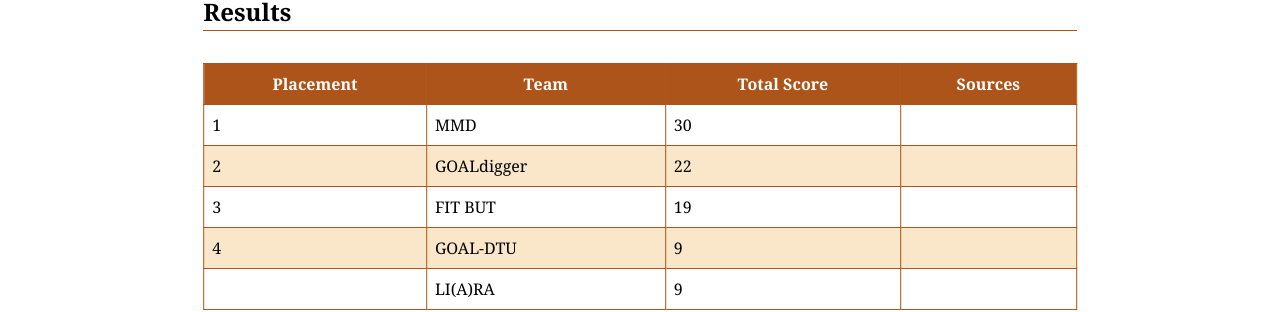
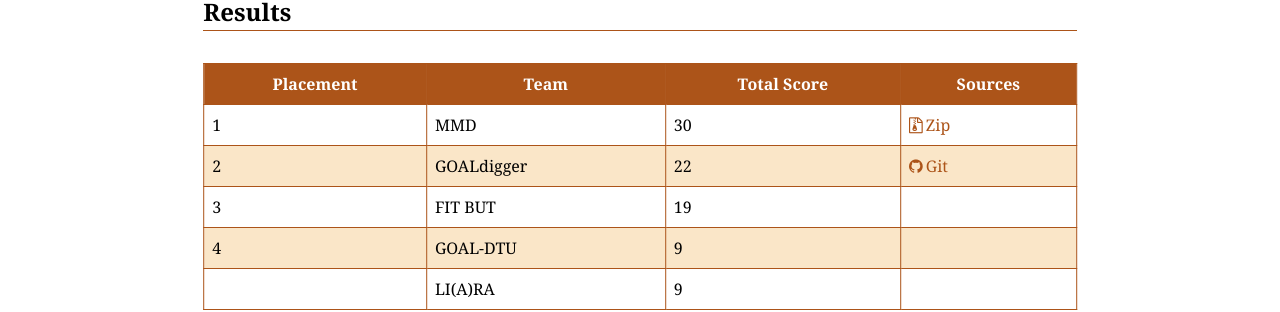
Before and after one commit to agentcontest/agentcontest.github.io, a Jekyll site: the page built from 2022/index.md, in a window 1280 px wide and 900 px high, scrolled down 902 px. Shown: the part 146-458 px from the top of the window. Built offline with Jekyll 4.4.1, drawn with Linux system fonts in a browser that asks for light colours.

Commit message:
link GOALdigger repo

```diff
--- a/2022/index.md
+++ b/2022/index.md
@@ -23,8 +23,8 @@ Contest
 
 Placement | Team | Total Score | Sources
 --- | --- | --- | ---
-1 | MMD | 30 |
-2 | GOALdigger | 22 |
+1 | MMD | 30 | [Zip](/2022/sources/MMD.zip)
+2 | GOALdigger | 22 | [Git](https://github.com/BenPapple/ai-GOALdigger)
 3 | FIT BUT | 19 |
 4 | GOAL-DTU | 9 |
 | LI(A)RA | 9 |
```
